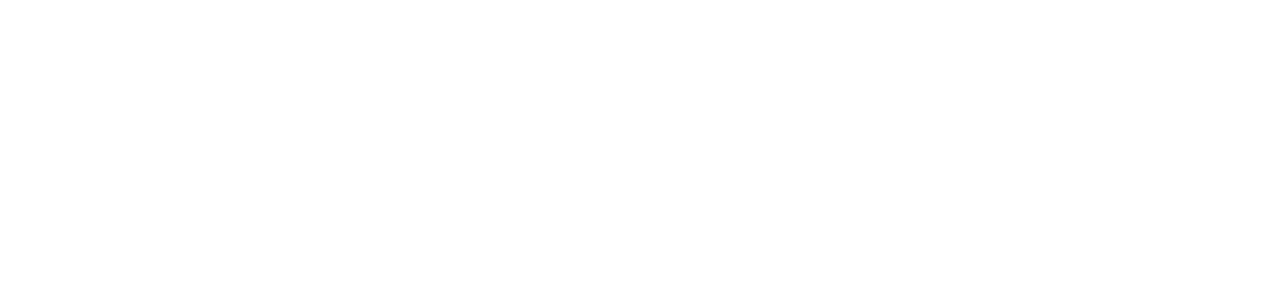
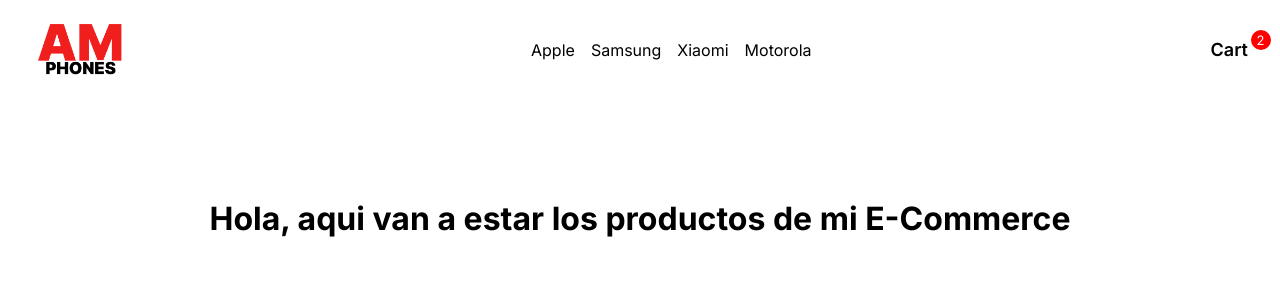
Before and after one commit to a-Marino/E-Commerce-CoderHouse, a React (Vite) app: page / in a window 1280 px wide. Shown: the top 300 px of the page. Built offline with nearby package versions, Linux system fonts and the light colour scheme.

Commit message:
PreEntrega1+Marino

```diff
--- a/package.json
+++ b/package.json
@@ -11,7 +11,8 @@
   },
   "dependencies": {
     "react": "^18.2.0",
-    "react-dom": "^18.2.0"
+    "react-dom": "^18.2.0",
+    "react-icons": "^4.8.0"
   },
   "devDependencies": {
     "@types/react": "^18.0.28",
--- a/src/App.jsx
+++ b/src/App.jsx
@@ -1,7 +1,11 @@
+import { ItemListContainer } from "./components/pages/itemListContainer/ItemListContainer";
+import { NavBar } from "./components/layout/NavBar";
+
 function App() {
   return (
     <>
-      <div></div>
+      <NavBar />
+      <ItemListContainer greeting="Hola, aqui van a estar los productos de mi E-Commerce" />
     </>
   );
 }
--- /dev/null
+++ b/src/components/common/CartWidget.jsx
@@ -0,0 +1,10 @@
+import styles from "./CartWidget.module.css";
+
+export const CartWidget = () => {
+  return (
+    <div className={styles.cart}>
+      <span style={{ fontWeight: "600", fontSize: "large" }}>Cart</span>
+      <p className={styles.cartCounter}>2</p>
+    </div>
+  );
+};
--- /dev/null
+++ b/src/components/common/CartWidget.module.css
@@ -0,0 +1,19 @@
+.cart {
+  position: relative;
+}
+
+.cartCounter {
+  position: absolute;
+  height: 20px;
+  width: 20px;
+  background-color: red;
+  display: flex;
+  align-items: center;
+  justify-content: center;
+  font-size: small;
+  bottom: 10px;
+  left: 40px;
+  border-radius: 50%;
+  color: #fff;
+  font-weight: 400;
+}
--- /dev/null
+++ b/src/components/layout/NavBar.jsx
@@ -0,0 +1,21 @@
+import styles from "./NavBar.module.css";
+import { CartWidget } from "../common/CartWidget";
+
+export const NavBar = () => {
+  return (
+    <nav>
+      {/* Logo */}
+      <img src="src/assets/Logo.png" alt="Logo" className={styles.logo} />
+      {/* Secciones */}
+      {/* Marcas */}
+      <div className={styles.brands}>
+        <a href="#">Apple</a>
+        <a href="#">Samsung</a>
+        <a href="#">Xiaomi</a>
+        <a href="#">Motorola</a>
+      </div>
+      {/* Cart */}
+      <CartWidget />
+    </nav>
+  );
+};
--- /dev/null
+++ b/src/components/layout/NavBar.module.css
@@ -0,0 +1,27 @@
+nav {
+  display: flex;
+  justify-content: space-between;
+  align-items: center;
+  width: 100vw;
+  padding: 1rem 2rem;
+}
+
+.brands {
+  display: flex;
+  flex-direction: row;
+  gap: 1rem;
+}
+
+a {
+  text-decoration: none;
+  color: #000;
+  transition: 0.25s ease-in-out;
+}
+
+a:hover {
+  font-weight: 600;
+}
+
+.logo {
+  width: 100px;
+}
--- /dev/null
+++ b/src/components/pages/ItemListContainer/ItemListContainer.jsx
@@ -0,0 +1,5 @@
+import styles from "./ItemListContainer.modules.css";
+
+export const ItemListContainer = (props) => {
+  return <h1>{props.greeting}</h1>;
+};
--- /dev/null
+++ b/src/components/pages/ItemListContainer/ItemListContainer.modules.css
@@ -0,0 +1,4 @@
+h1 {
+  text-align: center;
+  margin-top: 100px;
+}
--- a/src/index.css
+++ b/src/index.css
@@ -1,5 +1,8 @@
+@import url("https://fonts.googleapis.com/css2?family=Inter:wght@100;200;300;400;500;600;700;800;900&display=swap");
+
 * {
   margin: 0;
   padding: 0;
   box-sizing: border-box;
+  font-family: "Inter", sans-serif;
 }
```
Also changed, not shown: .eslintrc.cjs, src/assets/Logo.png (added), 1 other file (tests, documents, lock files or other folders).
